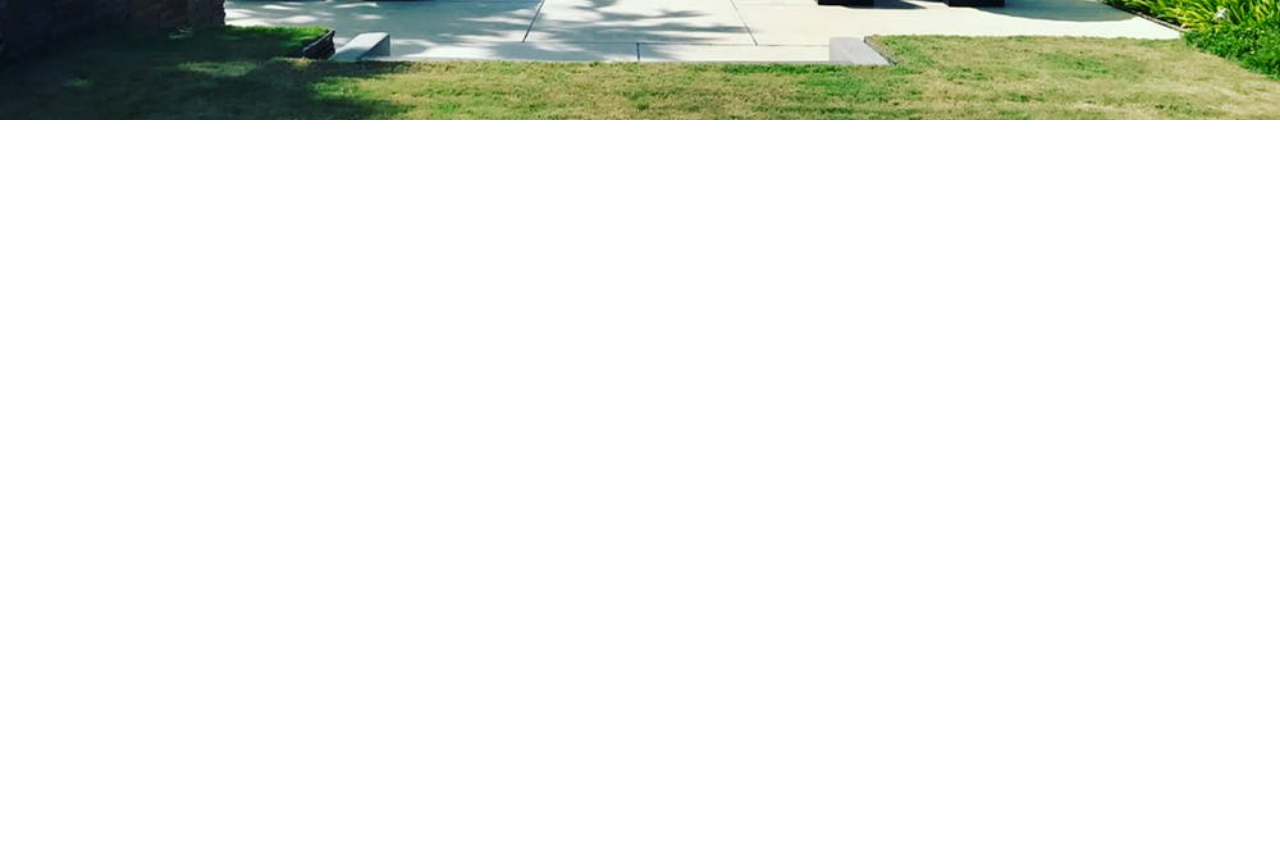
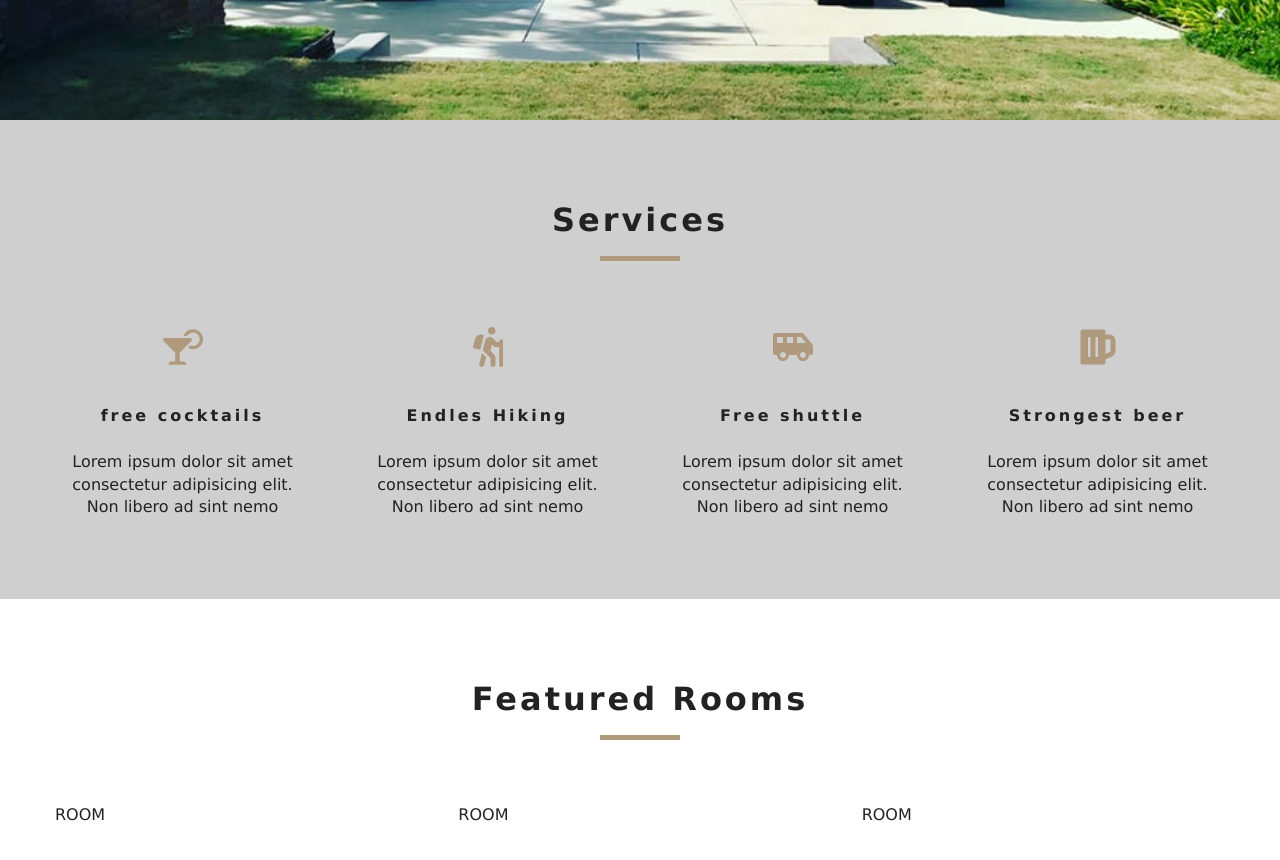
Before and after one commit to fflorezz/react-resort, a React (Create React App) app: page / in a window 1280 px wide. Shown: the part 680-1540 px from the top of the page. Before the commit the page ends 800 px from the top, so only its background shows below. Built offline with nearby package versions, Linux system fonts and the light colour scheme.

Commit message:
implemented react context and added services, title and loading components

```diff
--- a/src/App.css
+++ b/src/App.css
@@ -73,6 +73,7 @@ h6 {
   text-transform: capitalize;
   text-align: center;
   margin-top: 3rem;
+  opacity: 0.5;
 }
 .error {
   text-align: center;
--- /dev/null
+++ b/src/components/FeaturedRooms.jsx
@@ -0,0 +1,24 @@
+import React, { useContext, useEffect } from "react";
+import { RoomContext } from "../context/room.context";
+import Loading from "./Loading";
+import Room from "./Room";
+import Title from "./Title";
+
+const FeaturedRooms = () => {
+  const { featuredRooms, loading } = useContext(RoomContext);
+
+  return (
+    <section className="featured-rooms">
+      <Title title="Featured Rooms" />
+      <div className="featured-rooms-center">
+        {loading ? (
+          <Loading />
+        ) : (
+          featuredRooms.map((room) => <Room key={room.id} room={room} />)
+        )}
+      </div>
+    </section>
+  );
+};
+
+export default FeaturedRooms;
--- /dev/null
+++ b/src/components/Loading.jsx
@@ -0,0 +1,13 @@
+import React from "react";
+
+import loadingGif from "../images/gif/loading-arrow.gif";
+
+const Loading = () => {
+  return (
+    <div className="loading">
+      <img src={loadingGif} alt="loading" />
+    </div>
+  );
+};
+
+export default Loading;
--- a/src/components/NavBar.jsx
+++ b/src/components/NavBar.jsx
@@ -24,8 +24,8 @@ const NavBar = () => {
           </button>
         </div>
         <ul className={isOpen ? "nav-links show-nav" : "nav-links"}>
-          {ROUTES.map((route) => (
-            <li>
+          {ROUTES.map((route, idx) => (
+            <li key={idx}>
               <Link to={route.path}>{route.name}</Link>
             </li>
           ))}
--- /dev/null
+++ b/src/components/Room.jsx
@@ -0,0 +1,7 @@
+import React from "react";
+
+const Room = () => {
+  return <div>ROOM</div>;
+};
+
+export default Room;
--- /dev/null
+++ b/src/components/Services.jsx
@@ -0,0 +1,52 @@
+import React, { useState } from "react";
+
+import { FaCocktail, FaHiking, FaBeer, FaShuttleVan } from "react-icons/fa";
+
+import Title from "./Title";
+
+const Services = () => {
+  const [services, setServices] = useState([
+    {
+      icon: <FaCocktail />,
+      title: "free cocktails",
+      info:
+        "Lorem ipsum dolor sit amet consectetur adipisicing elit. Non libero ad sint nemo",
+    },
+    {
+      icon: <FaHiking />,
+      title: "Endles Hiking",
+      info:
+        "Lorem ipsum dolor sit amet consectetur adipisicing elit. Non libero ad sint nemo",
+    },
+    {
+      icon: <FaShuttleVan />,
+      title: "Free shuttle",
+      info:
+        "Lorem ipsum dolor sit amet consectetur adipisicing elit. Non libero ad sint nemo",
+    },
+    {
+      icon: <FaBeer />,
+      title: "Strongest beer",
+      info:
+        "Lorem ipsum dolor sit amet consectetur adipisicing elit. Non libero ad sint nemo",
+    },
+  ]);
+
+  return (
+    <section className="services">
+      <Title title="Services" />
+      <div className="services-center">
+        {services.map((service, idx) => {
+          return (
+            <article key={idx} className="service">
+              <span>{service.icon}</span>
+              <h6>{service.title}</h6>
+              <p>{service.info}</p>
+            </article>
+          );
+        })}
+      </div>
+    </section>
+  );
+};
+export default Services;
--- /dev/null
+++ b/src/components/Title.jsx
@@ -0,0 +1,12 @@
+import React from "react";
+
+const Title = ({ title }) => {
+  return (
+    <div className="section-title">
+      <h4>{title}</h4>
+      <div></div>
+    </div>
+  );
+};
+
+export default Title;
--- /dev/null
+++ b/src/context/room.context.js
@@ -0,0 +1,38 @@
+import React, { createContext, useEffect, useState } from "react";
+
+import items from "../data";
+
+export const RoomContext = createContext();
+
+export const RoomProvider = ({ children }) => {
+  const [state, setState] = useState({
+    rooms: [],
+    sortedRooms: [],
+    featuredRooms: [],
+    loading: false,
+  });
+
+  useEffect(() => {
+    const rooms = formatData(items);
+    const featuredRooms = rooms.filter((room) => room.featured);
+    setState({
+      ...state,
+      rooms,
+      featuredRooms,
+      loading: false,
+    });
+    // eslint-disable-next-line react-hooks/exhaustive-deps
+  }, []);
+
+  function formatData(items) {
+    const tempItems = items.map((item) => {
+      const id = item.sys.id;
+      const images = item.fields.images.map((image) => image.fields.file.url);
+      const room = { ...item.fields, images, id };
+      return room;
+    });
+    return tempItems;
+  }
+
+  return <RoomContext.Provider value={state}>{children}</RoomContext.Provider>;
+};
--- a/src/index.js
+++ b/src/index.js
@@ -1,14 +1,18 @@
 import React from "react";
 import ReactDOM from "react-dom";
 import { BrowserRouter } from "react-router-dom";
+
+import { RoomProvider } from "./context/room.context";
 
 import App from "./App";
 
 ReactDOM.render(
   <React.StrictMode>
-    <BrowserRouter>
-      <App />
-    </BrowserRouter>
+    <RoomProvider>
+      <BrowserRouter>
+        <App />
+      </BrowserRouter>
+    </RoomProvider>
   </React.StrictMode>,
   document.getElementById("root")
 );
--- a/src/pages/HomePage.jsx
+++ b/src/pages/HomePage.jsx
@@ -3,16 +3,25 @@ import { Link } from "react-router-dom";
 
 import Hero from "./../components/Hero";
 import Banner from "./../components/Banner";
+import Services from "./../components/Services";
+import FeaturedRooms from "../components/FeaturedRooms";
 
 const HomePage = () => {
   return (
+    <>
       <Hero>
-      <Banner title="Luxurious Rooms" subtitle="deluxe rooms starting at $299">
+        <Banner
+          title="Luxurious Rooms"
+          subtitle="deluxe rooms starting at $299"
+        >
           <Link to="/rooms" className="btn-primary">
             Our Rooms
           </Link>
         </Banner>
       </Hero>
+      <Services />
+      <FeaturedRooms />
+    </>
   );
 };
 
```
Lines whose indentation alone changed are shown as unchanged.
